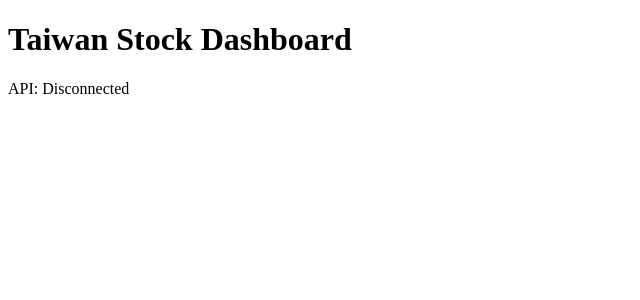
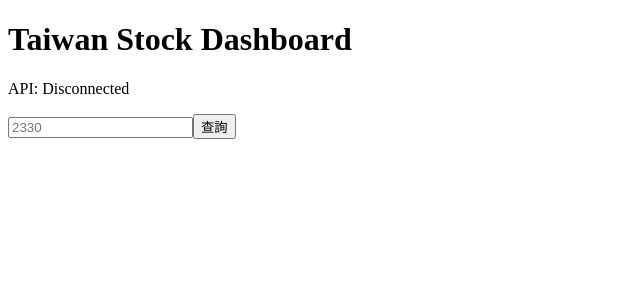
Before and after one commit to jchuder/tw-stock-dashboard, a React (Vite) app in the folder apps/web/: page / in a window 1280 px wide. Shown: the top 300 px of the page, without its empty margins (0-640 px from the left). Built offline with nearby package versions, Linux system fonts and the light colour scheme; no server answers.

Commit message:
feat(web): Add stock-quote panel and quote e2e

```diff
--- a/apps/web/package.json
+++ b/apps/web/package.json
@@ -13,6 +13,7 @@
   "dependencies": {
     "@tanstack/react-query": "5.102.8",
     "@tw-stock-dashboard/contracts": "workspace:*",
+    "effect": "3.22.1",
     "react": "19.2.8",
     "react-dom": "19.2.8"
   },
--- a/apps/web/src/app/App.tsx
+++ b/apps/web/src/app/App.tsx
@@ -1,5 +1,6 @@
 import { useQuery } from '@tanstack/react-query';
 import type { JSX } from 'react';
+import { StockQuotePanel } from '../features/stock-quote/index.js';
 import { fetchHealth } from '../shared/api/health.js';
 
 export function App(): JSX.Element {
@@ -16,6 +17,7 @@ export function App(): JSX.Element {
     <main>
       <h1>Taiwan Stock Dashboard</h1>
       <p>{apiStatus}</p>
+      <StockQuotePanel />
     </main>
   );
 }
--- /dev/null
+++ b/apps/web/src/features/stock-quote/api/stock-quote.api.ts
@@ -0,0 +1,12 @@
+import { Schema } from 'effect';
+import type { StockQuoteResponse } from '@tw-stock-dashboard/contracts';
+import { StockQuoteResponseSchema } from '@tw-stock-dashboard/contracts';
+import { API_BASE_URL } from '../../../shared/api/base-url.js';
+
+export async function fetchStockQuote(symbol: string): Promise<StockQuoteResponse> {
+  const res = await fetch(`${API_BASE_URL}/api/stocks/${encodeURIComponent(symbol)}/quote`);
+  if (!res.ok) {
+    throw new Error(`Stock quote request failed: ${res.status}`);
+  }
+  return Schema.decodeUnknownPromise(StockQuoteResponseSchema)((await res.json()) as unknown);
+}
--- /dev/null
+++ b/apps/web/src/features/stock-quote/index.ts
@@ -0,0 +1 @@
+export { StockQuotePanel } from './ui/stock-quote-panel.js';
--- /dev/null
+++ b/apps/web/src/features/stock-quote/ui/stock-quote-panel.tsx
@@ -0,0 +1,58 @@
+import { useQuery } from '@tanstack/react-query';
+import { useState } from 'react';
+import type { FormEvent, JSX } from 'react';
+import { fetchStockQuote } from '../api/stock-quote.api.js';
+
+function formatSigned(value: number, suffix = ''): string {
+  return `${value >= 0 ? '+' : ''}${value}${suffix}`;
+}
+
+export function StockQuotePanel(): JSX.Element {
+  const [input, setInput] = useState('');
+  const [submitted, setSubmitted] = useState<string | null>(null);
+  const quote = useQuery({
+    queryKey: ['stock-quote', submitted],
+    queryFn: () => {
+      if (submitted === null) {
+        throw new Error('No symbol submitted');
+      }
+      return fetchStockQuote(submitted);
+    },
+    enabled: submitted !== null,
+    retry: false,
+  });
+
+  const onSubmit = (event: FormEvent): void => {
+    event.preventDefault();
+    const symbol = input.trim();
+    if (symbol.length > 0) {
+      setSubmitted(symbol);
+    }
+  };
+
+  return (
+    <section>
+      <form onSubmit={onSubmit}>
+        <input
+          aria-label="股票代碼"
+          placeholder="2330"
+          value={input}
+          onChange={(event) => setInput(event.target.value)}
+        />
+        <button type="submit">查詢</button>
+      </form>
+      {quote.isPending && submitted !== null && <p>載入中…</p>}
+      {quote.isError && <p>查詢失敗，請稍後再試</p>}
+      {quote.isSuccess && (
+        <div>
+          <p>
+            {quote.data.symbol} {quote.data.name}
+          </p>
+          <p>{quote.data.price}</p>
+          <p>{formatSigned(quote.data.change)}</p>
+          <p>{formatSigned(quote.data.changePercent, '%')}</p>
+        </div>
+      )}
+    </section>
+  );
+}
--- /dev/null
+++ b/apps/web/src/shared/api/base-url.ts
@@ -0,0 +1 @@
+export const API_BASE_URL: string = import.meta.env.VITE_API_URL ?? 'http://localhost:3001';
--- a/apps/web/src/shared/api/health.ts
+++ b/apps/web/src/shared/api/health.ts
@@ -1,9 +1,8 @@
 import type { HealthResponse } from '@tw-stock-dashboard/contracts';
-
-const API_URL = import.meta.env.VITE_API_URL ?? 'http://localhost:3001';
+import { API_BASE_URL } from './base-url.js';
 
 export async function fetchHealth(): Promise<HealthResponse> {
-  const res = await fetch(`${API_URL}/health`);
+  const res = await fetch(`${API_BASE_URL}/health`);
   if (!res.ok) {
     throw new Error(`Health check failed: ${res.status}`);
   }
```
Also changed, not shown: 1 other file (tests, documents, lock files or other folders).
